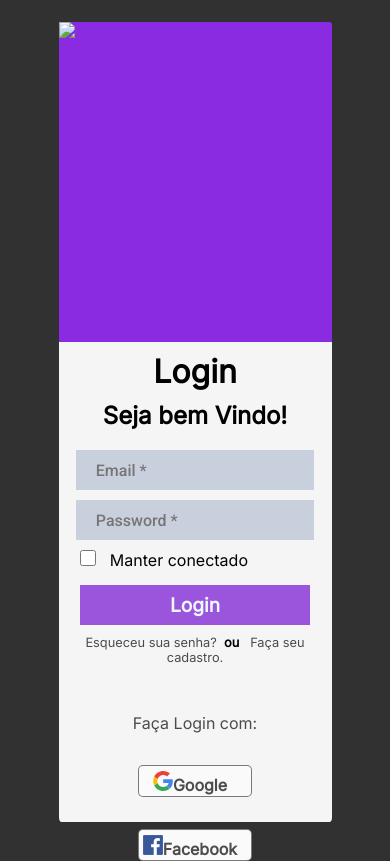
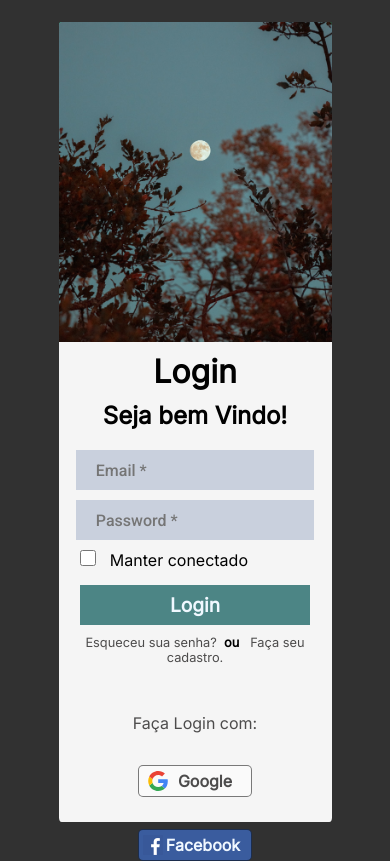
Before and after one commit to EmptySpaceLive/Projeto-Login, a plain HTML site: page index.html in a window 390 px wide. Drawn offline with Linux system fonts and the light colour scheme.

Commit message:
mobile ok

```diff
--- a/estilos/style.css
+++ b/estilos/style.css
@@ -29,10 +29,19 @@ main{
 
 .loginIMG{
     height: 20rem;
-    background-color: blueviolet;
+    background-color: rgb(43, 226, 156);
     border-top-left-radius: 1%;
     border-top-right-radius: 1%;
+    overflow: hidden;
 
+}
+
+.loginBack{
+    width: 100%;
+    height: 100%;
+    object-fit: cover;  /* Object fit e position usado p crop a imagem */
+    object-position:  50% 85%; /* pode usar % center ,top, left e px */
+    overflow: hidden;
 }
 
 .loginMain {
@@ -86,7 +95,7 @@ main{
     margin-top: 15px;
     width: 84%;
     height: 40px;
-    background-color: #9b55dd;
+    background-color: #4c8585;
     border: none;
     color: aliceblue;
     font-family: 'Inter', sans-serif;
@@ -94,7 +103,7 @@ main{
     font-weight: bolder;
 }
 .login-Submit-btn:hover{
-    background-color: #8e33e4 ;
+    background-color: #335a5a;
     cursor: pointer;
 }
 
@@ -120,12 +129,12 @@ main{
     color: #4d4c4c;
     text-align: center;
 
-
 }
 
 .socialSpace p{
     margin-top: 3rem;
-    text-align: center;
+
+
 }
 
 
@@ -138,6 +147,15 @@ main{
     border: 1px solid rgba(0, 0, 0, 0.514);
     display: inline-block;
     background-color: rgb(250, 250, 250);
+    &:hover{
+        cursor: pointer;
+    }
+
+    .google-text{
+        position: relative;
+        margin-left: 10px;
+        bottom: 4px;
+    }
 
     .google-icon-wrapper{
         margin-top: 5px;
@@ -171,7 +189,7 @@ main{
     border: 1px solid rgba(0, 0, 0, 0.514);
 
     display: inline-block;
-    background-color: rgb(250, 250, 250);
+    background-color: #3a5c9e;
     &:hover{
         cursor: pointer;
     }
@@ -188,6 +206,13 @@ main{
 .facebook-icon{
     height: 100%;
     width: 100%;
+}
+
+.facebook-text{
+    position: relative;
+    bottom: 4px;
+    left: 3px;
+    color: aliceblue;
 }
 
 
--- a/index.html
+++ b/index.html
@@ -11,7 +11,7 @@
 <body>
     <main>
         <div class="loginIMG"> <!-- Papel de Fundo -->
-            <img class="loginBack" src="#" > <!-- image login AQUI -->
+            <img class="loginBack" src="Imagens/login2.jpg" > <!-- image login AQUI -->
 
         </div>
 
```
